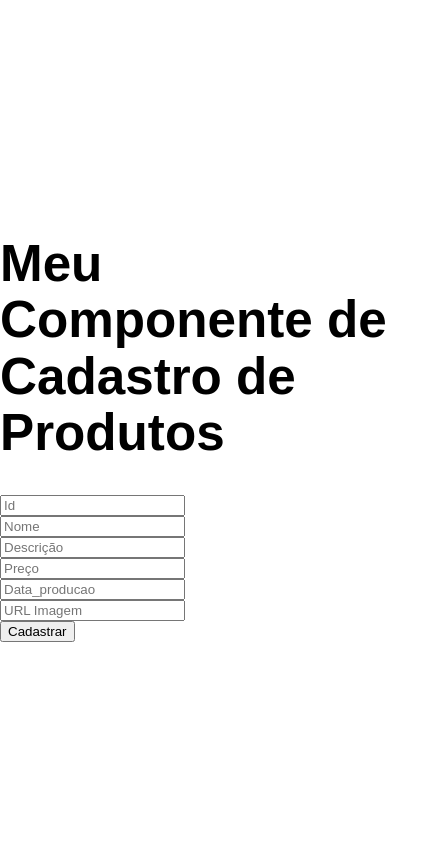
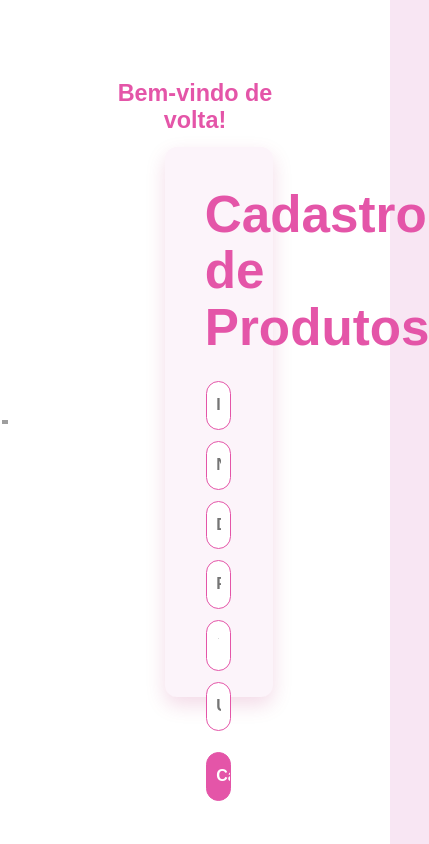
Before and after one commit to katielizinha/Petshop-marketplace-front-end, a React (Vite) app: page /cadastro-produto in a window 390 px wide. Shown: the whole page, 429 px wide, since content can reach past the window. Built offline with nearby package versions, Linux system fonts and the light colour scheme; grey boxes are pictures that could not be loaded; a web font is replaced by a local one.

Commit message:
Tainara Dias
Adicionei a minha tela de produtos e a de cadastro produtos

```diff
--- a/src/App.css
+++ b/src/App.css
@@ -100,3 +100,266 @@ body{
     color: #ce338d;
 
 }
+/*Produtos*/
+@media (max-width: 768px) {
+    .produtos-list {
+      grid-template-columns: repeat(2, 1fr); /* 2 colunas em telas menores */
+    }
+  }
+
+  @media (max-width: 480px) {
+    .produtos-list {
+      grid-template-columns: repeat(1, 1fr); /* 1 coluna em telas muito pequenas */
+    }
+  }
+
+  body {
+    margin: 0;
+    padding: 0;
+    display: flex;
+    justify-content: center; /* Centraliza horizontalmente */
+    align-items: center; /* Centraliza verticalmente */
+    height: 100vh; /* Altura total da tela */
+    background-color: #f8e6f3 !important; /* Fundo mais claro, se necessário */
+  }
+
+  .produtos-container {
+    display: flex;
+    flex-direction: column; /* Organiza o título e os produtos em coluna */
+    align-items: center; /* Centraliza horizontalmente */
+    justify-content: center; /* Centraliza verticalmente */
+    min-height: 100vh; /* Ocupa a altura inteira da tela */
+    text-align: center; /* Alinha o texto no centro */
+  }
+
+  .titulo-produto {
+    font-size: 3rem;
+    font-weight: bold;
+    margin-bottom: 35px; /* Espaçamento entre o título e os quadrados */
+    color: #e455a8; /* Ajuste de cor */
+  }
+
+  .produtos-list {
+    display: grid;
+    grid-template-columns: repeat(3, 1fr); /* Sempre 3 colunas por linha */
+    gap: 20px; /* Espaçamento entre os itens */
+    justify-content: center; /* Centraliza horizontalmente */
+    width: 100%; /* O grid ocupa toda a largura disponível */
+    max-width: 1000px; /* Limita a largura máxima do grid */
+  }
+
+  .produto-item {
+    display: flex;
+    flex-direction: column; /* Organiza os itens do produto em coluna */
+    justify-content: space-between; /* Garante espaçamento uniforme */
+    align-items: stretch; /* Faz os elementos ocuparem a largura total */
+    background-color: #ffffff;
+    border: 1px solid #ffffff;
+    padding: 15px;
+    box-sizing: border-box;
+    text-align: center;
+    height: 100%; /* Garante que todos os itens tenham a mesma altura */
+    border-radius: 10px; /* Adiciona bordas arredondadas */
+    box-shadow: 0px 4px 6px rgba(0, 0, 0, 0.1); /* Sombra leve */
+  }
+
+  .container-imagem img {
+    width: 100%;
+    height: auto;
+    max-height: 200px; /* Limita a altura da imagem */
+    object-fit: contain; /* Garante que a imagem se ajuste ao container */
+  }
+
+  .produto-nome {
+    font-size: 1.1rem; /* Tamanho um pouco maior */
+    text-align: left;
+    font-weight: bold;
+    color: #333;
+    margin-bottom: 10px;
+  }
+
+  .produto-descricao {
+    font-size: 1rem; /* Tamanho ajustado */
+    text-align: left;
+    color: #555; /* Cor mais escura para maior contraste */
+    margin-bottom: 15px;
+    line-height: 1.4; /* Espaçamento entre linhas para melhor leitura */
+  }
+
+  .produto-data_producao {
+    font-size: 0.9rem; /* Tamanho consistente com a descrição */
+    text-align: left;
+    color: #999; /* Cor mais clara para destacar menos */
+    margin-bottom: 15px;
+  }
+
+  /* Estilizar preço e botão lado a lado */
+  .produto-preco-botao {
+    display: flex;
+    justify-content: space-between; /* Espaça o preço e o botão lado a lado */
+    align-items: center; /* Alinha verticalmente */
+    margin-top: auto; /* Empurra o bloco para o final do contêiner */
+    gap: 10px;
+  }
+
+  .produto-preco {
+    font-size: 1.2rem; /* Tamanho menor do preço */
+    font-weight: bold;
+    color: #e455a8;
+  }
+
+  .botao-comprar {
+    padding: 10px;
+    font-size: 1rem;
+    width: auto; /* Remove restrição de largura fixa */
+    max-width: 120px;
+    border-radius: 10px;
+    background-color: #e455a8;
+    color: white;
+    border: none;
+    cursor: pointer;
+    transition: background-color 0.3s ease;
+  }
+
+  .botao-comprar:hover {
+    background-color: #c60877;
+  }
+
+  .link-cadastro-container {
+    margin-top: 30px;
+  }
+
+  .link-cadastro {
+    font-size: 1rem;
+    max-width: 120px;
+    border-radius: 10px;
+    background-color: #e455a8;
+    color: white !important; /* Força o texto branco */
+    cursor: pointer;
+    padding: 10px;
+    display: block;
+    text-decoration: none;
+    text-align: center; /* Centraliza o texto */
+  }
+
+  .link-cadastro:hover {
+    background-color: #c60877;
+  }
+/*Cadatro Produtos*/
+/* Reset básico */
+* {
+    margin: 0;
+    padding: 0;
+    box-sizing: border-box;
+  }
+
+  /* Mensagem central fixa */
+  .mensagem {
+    position: fixed; /* Fixa no topo da tela */
+    top: 80px; /* Ajusta a distância do topo */
+    left: 50%;
+    transform: translateX(-50%);
+    text-align: center;
+    font-weight: bold;
+    color: #e455a8;
+    font-size: 6vmin; /* Tamanho adaptável */
+    font-family: Arial, sans-serif;
+  }
+
+  /* Container principal */
+  .container {
+    display: flex;
+    width: 100vw; /* Largura total */
+    height: 100vh; /* Altura total */
+    justify-content: center;
+
+  }
+
+  /* Lado esquerdo */
+  .left {
+    width: 100%; /* Metade da tela */
+    background-color: #ffffff; /* Fundo branco */
+    display: flex;
+    justify-content: flex-end;
+    align-items: center;
+  }
+
+  .left img {
+    max-width: 70%; /* Ajusta imagem */
+    height: auto;
+  }
+
+  /* Lado direito */
+  .right {
+    width: 98%; /* Outra metade */
+    background-color: #ffffff; /* Fundo branco */
+    display: flex;
+    align-items: center;
+    padding-left: 157px; /* Adiciona espaço interno à esquerda */
+
+
+  }
+
+  /* Estilização do formulário */
+  .form-container {
+    width: 48%; /* Ajusta largura do formulário */
+    border-radius: 12px;
+    box-shadow: 0 8px 20px rgba(176, 0, 97, 0.15);
+    background-color: #fcf4fa;
+    height: 550px; /* Defina a altura fixa que preferir */
+    padding: 40px;
+
+
+  }
+
+  .form-container h1 {
+    color: #e455a8;
+    margin-bottom: 25px; /* Reduzir o espaçamento inferior */
+    text-align: center;
+    font-weight: bold;
+  }
+
+  .form-container form {
+    display: flex;
+    flex-direction: column;
+    gap: 1px; /* Reduz o espaçamento entre os campos */
+  }
+
+  .form-container input[type="text"],
+  .form-container input[type="date"],
+  .form-container input[type="submit"] {
+    font-weight: bold;
+    color: #847272; /* Cor do texto */
+    position: relative;
+    width: 100%;
+    padding: 9px; /* Reduz a altura dos campos */
+    font-size: 1rem;
+    border: 1px solid #e455a8;
+    border-radius: 30px;
+    line-height: 1.8;/* Aumenta a altura da linha */
+    margin: 0 auto 10px auto;  /* Centraliza o campo e dá um espaçamento na parte inferior */
+    width: 90%; /* A largura será 80% do seu contêiner pai */
+  }
+  .form-container input[type="date"]:focus,
+  .form-container input[type="text"]:focus{
+    border-color: #e455a8;
+    outline: none;
+    box-shadow: 0 0 5px rgba(146, 11, 114, 0.5);
+  }
+
+  .form-container input[type="submit"] {
+    font-size: 1rem;
+    max-width: 120px;
+    border-radius: 20px;
+    background-color: #e455a8;
+    color: white !important; /* Força o texto branco */
+    cursor: pointer;
+    display: block; /* Necessário para o margin funcionar */
+    margin-left: auto; /* Centraliza horizontalmente */
+    margin-right: auto; /* Centraliza horizontalmente */
+    margin-top: 10px;
+  }
+
+  .form-container input[type="submit"]:hover {
+    background-color: #c60877;
+  }
--- a/src/componentes/petshopProduto/CadastroProduto.tsx
+++ b/src/componentes/petshopProduto/CadastroProduto.tsx
@@ -1,6 +1,6 @@
 
 
-import {  ChangeEvent, FormEvent, useState } from "react"
+import { FormEvent, useState } from "react"
 import { useNavigate } from 'react-router-dom';
 function CadastroProduto(){
     const navigate = useNavigate()
@@ -39,53 +39,79 @@ function CadastroProduto(){
         catch(e){
             alert("Servidor não está respondendo.")
         }
+    }
+    return (
+        <>
+          {/* Mensagem de boas-vindas */}
+          <div className="mensagem">Bem-vindo de volta!</div>
 
+          {/* Contêiner do formulário e imagem */}
+          <div className="container">
+            {/* Lado esquerdo */}
+            <div className="left">
+              <img
+                src="https://www.castrabus.com.br/uploads/blog_posts/3/thumb-800-0/a67470ab30e987abc9e559231ac36389.png"
+                alt="Ilustração"
+              />
+            </div>
+
+            {/* Lado direito */}
+            <div className="right">
+              <div className="form-container">
+                <h1>Cadastro de Produtos</h1>
+                <form onSubmit={handleForm}>
+                  <input
+                    placeholder="ID"
+                    type="text"
+                    name="id"
+                    id="id"
+                    onChange={(e) => setId(e.target.value)}
+                  />
+                  <input
+                    placeholder="Nome"
+                    type="text"
+                    name="nome"
+                    id="nome"
+                    onChange={(e) => setNome(e.target.value)}
+                  />
+                  <input
+                    placeholder="Descrição"
+                    type="text"
+                    name="descricao"
+                    id="descricao"
+                    onChange={(e) => setDescricao(e.target.value)}
+                  />
+                  <input
+                    placeholder="Preço"
+                    type="text"
+                    name="preco"
+                    id="preco"
+                    onChange={(e) => setPreco(e.target.value)}
+                  />
+                  <input
+                    type="date"
+                    name="data_producao"
+                    id="data_producao"
+                    value={data_producao}
+                    onChange={(e) => setData_producao(e.target.value)}
+                    placeholder="Data Produção"
+                  />
+
+                  <input
+                    placeholder="URL da Imagem"
+                    type="text"
+                    name="imagem"
+                    id="imagem"
+                    onChange={(e) => setImagem(e.target.value)}
+                  />
+                  <input type="submit" value="Cadastrar" />
+                </form>
+              </div>
+            </div>
+          </div>
+        </>
+      );
     }
-    function handleId(event:ChangeEvent<HTMLInputElement>){
-        setId(event.target.value)
-    }
-    function handleNome(event:ChangeEvent<HTMLInputElement>){
-        setNome(event.target.value)
-    }
-    function handleDescricao(event:ChangeEvent<HTMLInputElement>){
-        setDescricao(event.target.value)
-    }
-    function handlePreco(event:ChangeEvent<HTMLInputElement>){
-        setPreco(event.target.value)
-    }
-    function handleData_producao(event:ChangeEvent<HTMLInputElement>){
-        setData_producao(event.target.value)
-    }
-    function handleImagem(event:ChangeEvent<HTMLInputElement>){
-        setImagem(event.target.value)
-    }
-    return(
-        <>
-            <h1>Meu Componente de Cadastro de Produtos</h1>
-            <form onSubmit={handleForm}>
-                <div>
-                    <input placeholder="Id" type="text" name="id" id="id" onChange={handleId} />
-                </div>
-                <div>
-                    <input placeholder="Nome" type="text" name="nome" id="nome" onChange={handleNome} />
-                </div>
-                <div>
-                    <input placeholder="Descrição" type="text" name="descricao" id="descricao" onChange={handleDescricao} />
-                </div>
-                <div>
-                    <input placeholder="Preço" type="text" name="preco" id="preco" onChange={handlePreco} />
-                </div>
-                <div>
-                    <input placeholder="Data_producao" type="text" name="data_producao" id="data_producao" onChange={handleData_producao} />
-                </div>
-                <div>
-                    <input placeholder="URL Imagem" type="text" name="imagem" id="imagem" onChange={handleImagem} />
-                </div>
-                <input type="submit" value="Cadastrar" />
-            </form>
-        </>
-    )
-}
 
 
-export default CadastroProduto
+    export default CadastroProduto;
```
Also changed, not shown: src/App.tsx (+30 -22 lines).
